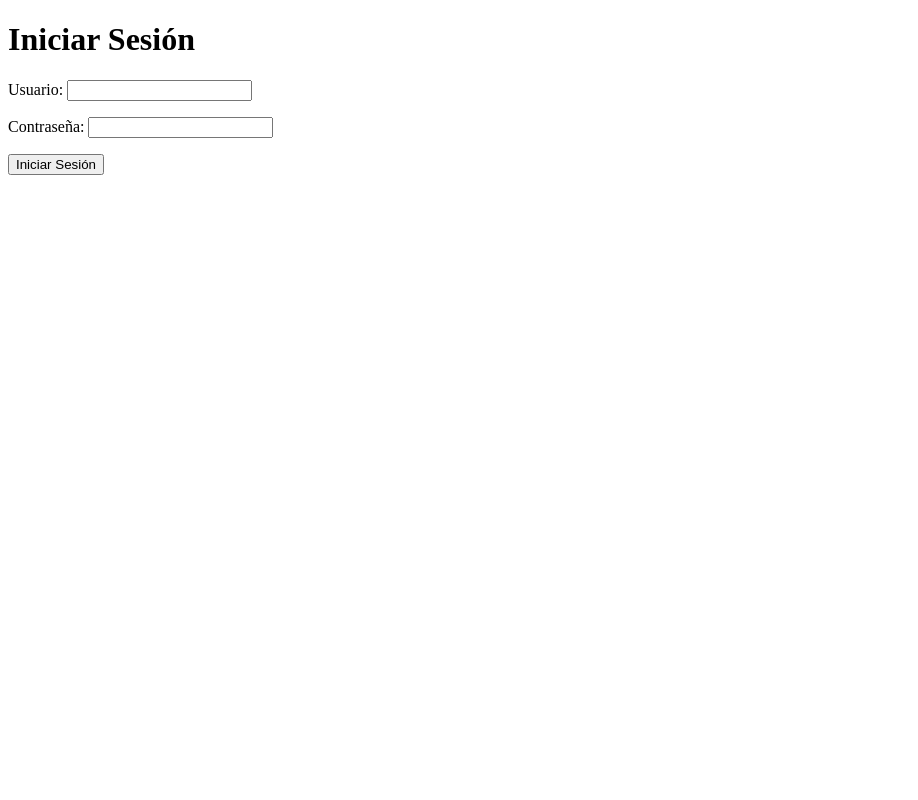
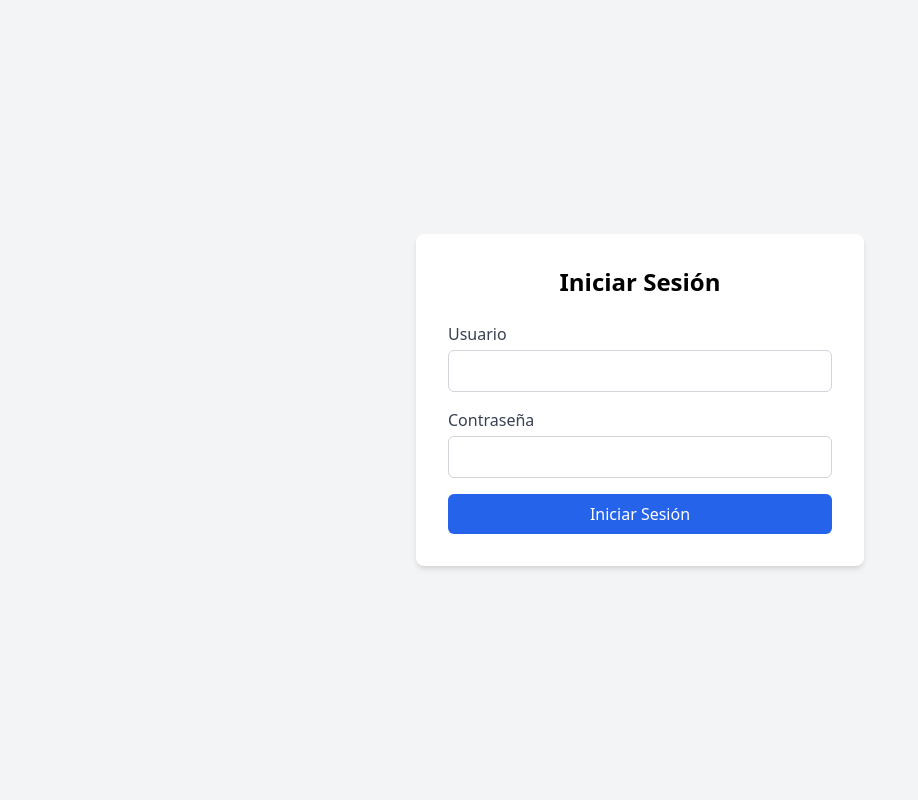
Before and after one commit to gserpa24/backup_manager, a Django app: page /login/ in a window 1280 px wide. Shown: the whole page, without its empty margins (0-918 px from the left). Run offline with Django 5.2, Linux system fonts and the light colour scheme.

Commit message:
login con css

```diff
--- a/backend/accounts/templates/login.html
+++ b/backend/accounts/templates/login.html
@@ -4,17 +4,26 @@
     <meta charset="UTF-8">
     <meta name="viewport" content="width=device-width, initial-scale=1.0">
     <title>Login</title>
+    <link href="https://cdn.jsdelivr.net/npm/tailwindcss@2.2.19/dist/tailwind.min.css" rel="stylesheet">
 </head>
-<body>
-    <h1>Iniciar Sesión</h1>
+<body class="bg-gray-100 flex items-center justify-center min-h-screen">
+    <div class="bg-white p-8 rounded-lg shadow-md w-full max-w-md">
+        <h1 class="text-2xl font-bold text-center mb-6">Iniciar Sesión</h1>
         <form method="post">
             {% csrf_token %}
-        {{ form.as_p }}
-        <button type="submit">Iniciar Sesión</button>
+            <div class="mb-4">
+                <label for="username" class="block text-gray-700">Usuario</label>
+                <input type="text" id="username" name="username" required class="mt-1 block w-full border border-gray-300 rounded-md p-2 focus:outline-none focus:ring focus:ring-blue-400">
+            </div>
+            <div class="mb-4">
+                <label for="password" class="block text-gray-700">Contraseña</label>
+                <input type="password" id="password" name="password" required class="mt-1 block w-full border border-gray-300 rounded-md p-2 focus:outline-none focus:ring focus:ring-blue-400">
+            </div>
+            <button type="submit" class="w-full bg-blue-600 text-white py-2 rounded-md hover:bg-blue-700 transition duration-200">Iniciar Sesión</button>
         </form>
         {% if form.errors %}
-        <div>
-            <ul>
+            <div class="mt-4">
+                <ul class="text-red-500">
                     {% for field in form %}
                         {% for error in field.errors %}
                             <li>{{ error }}</li>
@@ -26,5 +35,6 @@
                 </ul>
             </div>
         {% endif %}
+    </div>
 </body>
 </html>
```
Lines whose indentation alone changed are shown as unchanged.
